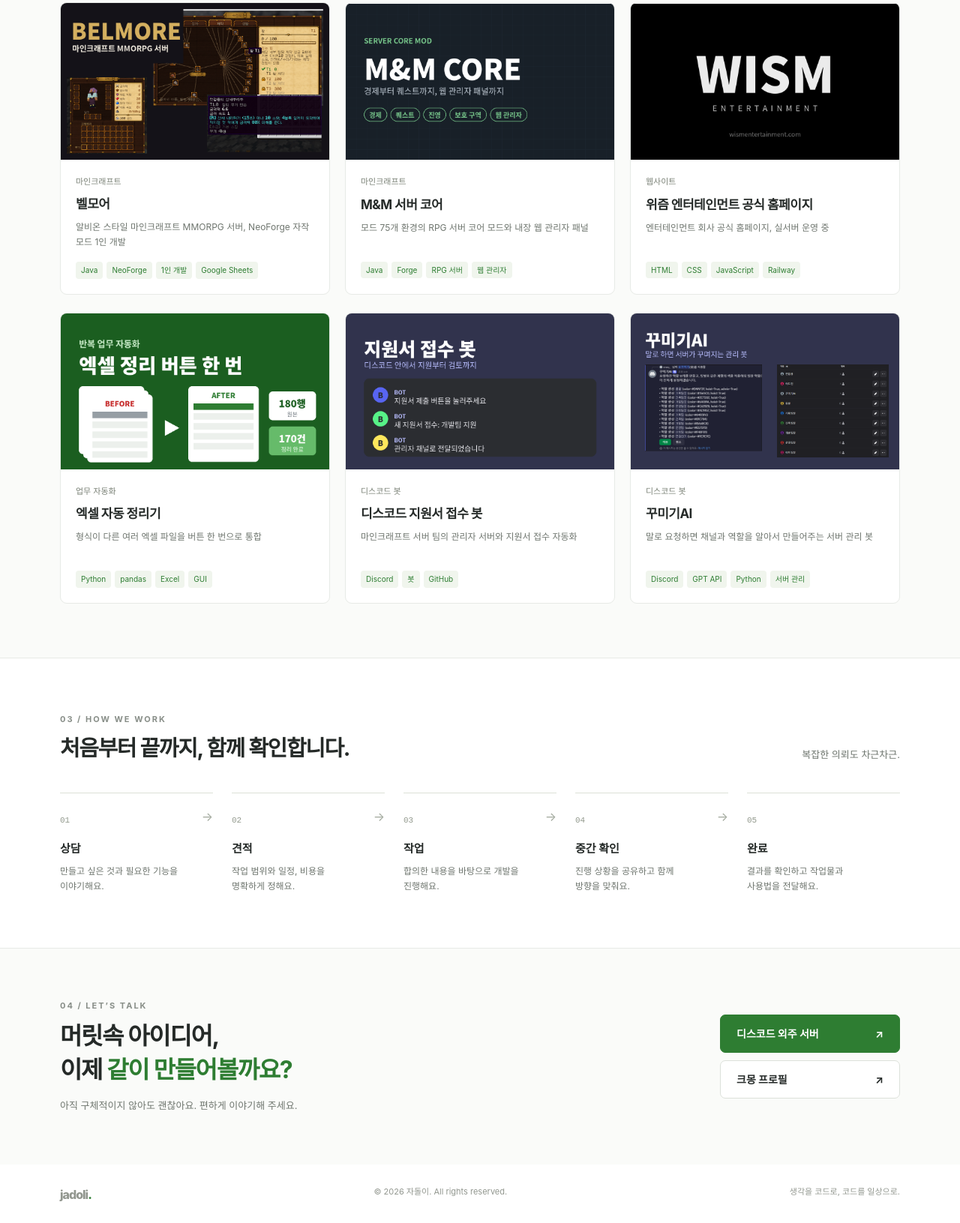
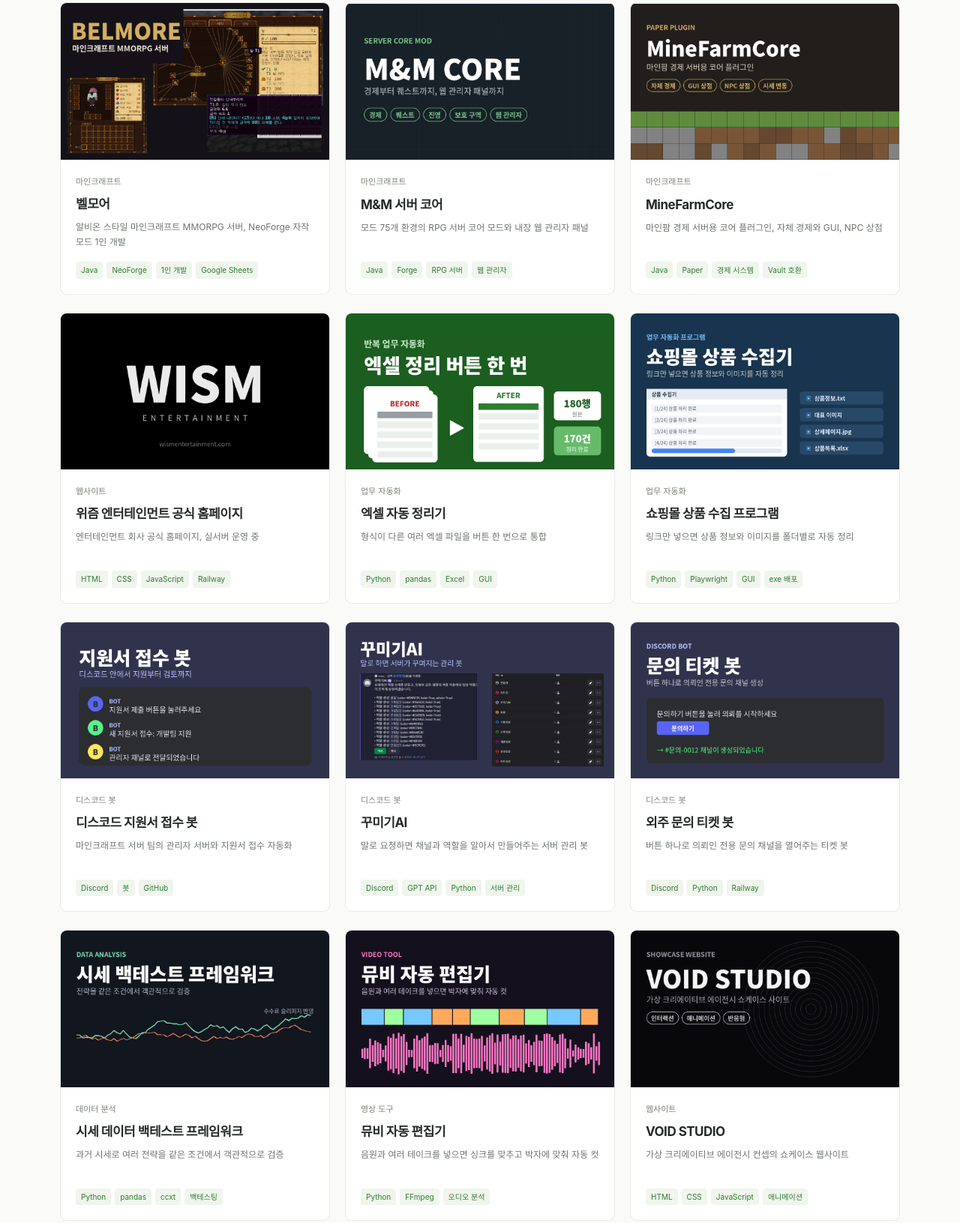
Before and after one commit to tomking0445-tech/jadoli-dev, a plain HTML site: page index.html in a window 1280 px wide. Shown: the part 1546-3177 px from the top of the page at 75% size. Drawn offline with Linux system fonts and the light colour scheme.

Commit message:
작업물 6개 추가: MineFarmCore, 상품 수집기, 티켓 봇, 백테스트, 뮤비 편집기, VOID STUDIO
Co-Authored-By: Claude Opus 5.5 <noreply@anthropic.com>
Claude-Session: https://claude.ai/code/session_011uoP5JTzrrRkUsoM5DSB1b

```diff
--- a/index.html
+++ b/index.html
@@ -149,10 +149,16 @@ dialog::backdrop{background:#17201988;backdrop-filter:blur(5px)}
 const projects = [
 {title:'벨모어',category:'마인크래프트',subtitle:'알비온 스타일 마인크래프트 MMORPG 서버, NeoForge 자작 모드 1인 개발',tags:['Java','NeoForge','1인 개발','Google Sheets'],thumbnail:'img/belmore.png',gallery:['img/belmore-1.png','img/belmore-2.png','img/belmore-3.png'],status:'2026.11 테스트 오픈',description:'알비온 온라인 스타일의 마인크래프트 MMORPG 서버를 1인으로 기획하고 개발했습니다.\nNeoForge 1.21.1 기반 통합 자작 모드로, 생산과 운송, 무역, 전투가 서로 맞물리는 경제 구조를 만들었습니다.',features:['무기 기반 스킬 전투 (R, F, C 키로 무기, 투구, 갑옷 스킬)','T1~T10 장비 티어와 인챈트, 반지 슬롯이 있는 자체 장비창','커스텀 채집 노드와 채집, 정제, 제작 생산 트리','무게 시스템과 탈것별 적재량으로 운송이 콘텐츠가 되는 구조','도시 간 무역품, NPC 매입과 거래소 판매 경제','구글 시트를 수정하면 서버에 밸런스가 자동 반영','공식 런처에 프로필을 등록하는 자체 설치기와 업데이터']},
 {title:'M&M 서버 코어',category:'마인크래프트',subtitle:'모드 75개 환경의 RPG 서버 코어 모드와 내장 웹 관리자 패널',tags:['Java','Forge','RPG 서버','웹 관리자'],thumbnail:'img/mmcore.png',description:'모드 75개가 들어간 Forge RPG 서버의 중심이 되는 코어 모드입니다.\n경제부터 진영 성장, 퀘스트, 보호 구역까지 서버 운영에 필요한 시스템을 하나로 묶었고, 서버에 웹 관리자 패널을 내장해 브라우저에서 운영할 수 있게 만들었습니다.',features:['지갑, 은행, 수표가 있는 경제 시스템과 동적 가격 상점','플레이어 간 계약 거래','진영 성장 단계와 단계별 콘텐츠 잠금','납품, 처치, 운반 퀘스트와 승급 시험','개인과 팀 보호 구역, 전투 상태 관리','서버 내장 웹 관리자 패널: 관리자별 계정과 권한, 설정값 변경','바닐라 화면을 대체하는 자체 UI']},
+{title:'MineFarmCore',category:'마인크래프트',subtitle:'마인팜 경제 서버용 코어 플러그인, 자체 경제와 GUI, NPC 상점',tags:['Java','Paper','경제 시스템','Vault 호환'],thumbnail:'img/minefarm.png',description:'마인팜 경제 서버를 위한 코어 플러그인입니다.\n외부 경제 플러그인 없이 돌아가는 자체 경제를 넣고, 상점을 중심으로 서버 기능을 확장할 수 있게 설계했습니다.',features:['Paper 1.21 기반, Vault 호환 자체 경제','GUI 상점과 NPC 상점 동시 지원','서버장이 켜고 끌 수 있는 시세 변동 기능','판타지 RPG 서버 팀 합격 때 실력 증명용으로 쓴 작업물']},
 {title:'위즘 엔터테인먼트 공식 홈페이지',category:'웹사이트',subtitle:'엔터테인먼트 회사 공식 홈페이지, 실서버 운영 중',tags:['HTML','CSS','JavaScript','Railway'],thumbnail:'img/wism.png',status:'실서버 운영 중',link:'https://wismentertainment.com',description:'파티, DJ 이벤트, 쇼케이스, 아티스트 프로모션을 하는 엔터테인먼트 회사의 공식 홈페이지를 기획부터 배포까지 단독으로 제작했습니다.',features:['회사 로고가 크게 보이는 브랜드 중심 메인 화면','소속 아티스트 소개 페이지','아티스트 사진과 정보를 쉽게 교체할 수 있는 구조','PC와 모바일 반응형','GitHub 코드 관리와 Railway 자동 배포','커스텀 도메인 연결']},
 {title:'엑셀 자동 정리기',category:'업무 자동화',subtitle:'형식이 다른 여러 엑셀 파일을 버튼 한 번으로 통합',tags:['Python','pandas','Excel','GUI'],thumbnail:'img/excel.png',description:'형식이 제각각인 엑셀 파일 여러 개를 버튼 한 번으로 하나의 정리된 파일로 합쳐주는 프로그램입니다.\n시연: 파일 4개, 원본 180행에서 빈 행 10개와 중복 10건을 제거해 170건으로 정리.',features:['열 이름이 달라도 자동 인식','제목 줄이 있어도 표 시작 위치 자동 탐지','날짜, 금액, 숫자 형식 통일','빈 행, 중복 데이터 자동 제거와 상품명 표기 통일','월별, 상품별 요약 시트와 처리 리포트 자동 생성','설치 없이 실행되는 프로그램']},
+{title:'쇼핑몰 상품 수집 프로그램',category:'업무 자동화',subtitle:'링크만 넣으면 상품 정보와 이미지를 폴더별로 자동 정리',tags:['Python','Playwright','GUI','exe 배포'],thumbnail:'img/collector.png',description:'쇼핑몰의 목록이나 상품 링크를 넣으면 공개된 상품 정보와 이미지를 자동으로 모아 정리해 주는 데스크톱 프로그램입니다.\n여러 쇼핑몰을 하나의 프로그램에서 처리할 수 있게 사이트별 구조로 나눠 만들었습니다.',features:['목록 페이지에서 상품 링크 자동 수집 후 순차 처리','상품별 폴더에 상품명, 가격, 대표 이미지, 상세 이미지 저장','상세 이미지를 한 장으로 합친 상세페이지 이미지 생성','엑셀 요약 파일과 결과 리포트 자동 작성','중단 후 다시 실행하면 완료된 상품은 건너뛰는 이어하기','진행률 바와 실시간 로그가 있는 GUI, 설치 없이 실행되는 exe','판매용 기간제 라이선스 구조 설계']},
 {title:'디스코드 지원서 접수 봇',category:'디스코드 봇',subtitle:'마인크래프트 서버 팀의 관리자 서버와 지원서 접수 자동화',tags:['Discord','봇','GitHub'],thumbnail:'img/discord.png',description:'마인크래프트 RPG 서버 개발팀의 관리자용 디스코드 서버를 구축하고, 팀원 모집을 위한 지원서 접수 봇을 만들었습니다.',features:['기획, 건축, 개발, 운영, 아트 5개 부서 구조로 채널과 역할 설계','지원서 제출과 관리자 채널 전달','구인용 홍보 페이지 제작','GitHub로 코드를 넘겨 팀장이 직접 업데이트할 수 있게 인계']},
-{title:'꾸미기AI',category:'디스코드 봇',subtitle:'말로 요청하면 채널과 역할을 알아서 만들어주는 서버 관리 봇',tags:['Discord','GPT API','Python','서버 관리'],thumbnail:'img/ggumigi.png',description:'디스코드 서버를 꾸밀 때 채널과 역할을 하나하나 만드는 대신, 원하는 걸 말로 요청하면 봇이 구성안을 만들어 보여주고 적용까지 해주는 관리 봇입니다.\n예: "역할 12개 만들고 팀별로 같은 계열 색, 팀장은 더 진하게" 한 줄로 역할 구성과 색상, 권한을 한 번에 세팅.',features:['자연어 요청을 채널, 역할, 권한 작업으로 변환','적용 전 변경 내용을 목록으로 보여주고 적용, 취소 버튼으로 확인','역할 색상, 상단 표시, 관리자 권한까지 한 번에 설정','요청한 사람에게만 보이는 메시지로 처리해 서버를 어지럽히지 않음']}
+{title:'꾸미기AI',category:'디스코드 봇',subtitle:'말로 요청하면 채널과 역할을 알아서 만들어주는 서버 관리 봇',tags:['Discord','GPT API','Python','서버 관리'],thumbnail:'img/ggumigi.png',description:'디스코드 서버를 꾸밀 때 채널과 역할을 하나하나 만드는 대신, 원하는 걸 말로 요청하면 봇이 구성안을 만들어 보여주고 적용까지 해주는 관리 봇입니다.\n예: "역할 12개 만들고 팀별로 같은 계열 색, 팀장은 더 진하게" 한 줄로 역할 구성과 색상, 권한을 한 번에 세팅.',features:['자연어 요청을 채널, 역할, 권한 작업으로 변환','적용 전 변경 내용을 목록으로 보여주고 적용, 취소 버튼으로 확인','역할 색상, 상단 표시, 관리자 권한까지 한 번에 설정','요청한 사람에게만 보이는 메시지로 처리해 서버를 어지럽히지 않음']},
+{title:'외주 문의 티켓 봇',category:'디스코드 봇',subtitle:'버튼 하나로 의뢰인 전용 문의 채널을 열어주는 티켓 봇',tags:['Discord','Python','Railway'],thumbnail:'img/ticket.png',description:'외주 접수용 디스코드 서버에서 쓰는 문의 티켓 봇입니다.\n의뢰인이 버튼을 누르면 본인과 관리자만 보이는 문의 채널이 자동으로 만들어지고, Railway에서 24시간 돌아갑니다.',features:['문의 버튼으로 의뢰인 전용 채널 자동 생성','의뢰인과 관리자만 보이도록 권한 자동 설정','Railway 배포로 24시간 운영']},
+{title:'시세 데이터 백테스트 프레임워크',category:'데이터 분석',subtitle:'과거 시세로 여러 전략을 같은 조건에서 객관적으로 검증',tags:['Python','pandas','ccxt','백테스팅'],thumbnail:'img/backtest.png',description:'과거 시세 데이터를 모으고, 여러 매매 전략을 같은 조건에서 비교 검증하는 백테스트 프레임워크를 직접 설계하고 구현했습니다.\n실제 데이터로 검증한 결과 단순 기술적 전략으로는 우위가 없다는 결론을 냈고, 결과를 부풀리지 않는 검증 도구로 정리했습니다.',features:['거래소 API로 과거 시세 데이터 수집과 정리','전략을 갈아끼울 수 있는 구조의 백테스트 엔진','수수료와 슬리피지를 반영한 수익률 계산','ccxt 기반이라 다른 거래소로 확장 가능']},
+{title:'뮤비 자동 편집기',category:'영상 도구',subtitle:'음원과 여러 테이크를 넣으면 싱크를 맞추고 박자에 맞춰 자동 컷',tags:['Python','FFmpeg','오디오 분석'],thumbnail:'img/mvauto.png',description:'휴대폰으로 여러 번 찍은 뮤직비디오 테이크를 하나씩 편집하는 대신, 음원과 영상들을 넣으면 자동으로 정리하고 편집해 주는 개인용 도구입니다.',features:['음원과 각 테이크의 소리를 비교해 자동 싱크','음원 박자를 분석해 컷 지점 자동 결정','여러 테이크를 박자 단위로 번갈아 배치']},
+{title:'VOID STUDIO',category:'웹사이트',subtitle:'가상 크리에이티브 에이전시 컨셉의 쇼케이스 웹사이트',tags:['HTML','CSS','JavaScript','애니메이션'],thumbnail:'img/void.png',description:'홈페이지 제작 의뢰인에게 디자인과 인터랙션 수준을 보여주기 위해 만든 가상 에이전시 컨셉의 쇼케이스 사이트입니다.',features:['에이전시형 랜딩 페이지 구성','스크롤 인터랙션과 애니메이션','PC와 모바일 반응형']}
 ];
 const esc=v=>String(v).replace(/[&<>"']/g,c=>({'&':'&amp;','<':'&lt;','>':'&gt;','"':'&quot;',"'":'&#39;'}[c]));
 const tagsHTML=t=>t.map(x=>`<span class="tag">${esc(x)}</span>`).join('');
```
Also changed, not shown: img/backtest.png (added), img/collector.png (added), img/minefarm.png (added), img/mvauto.png (added), img/ticket.png (added), img/void.png (added).
